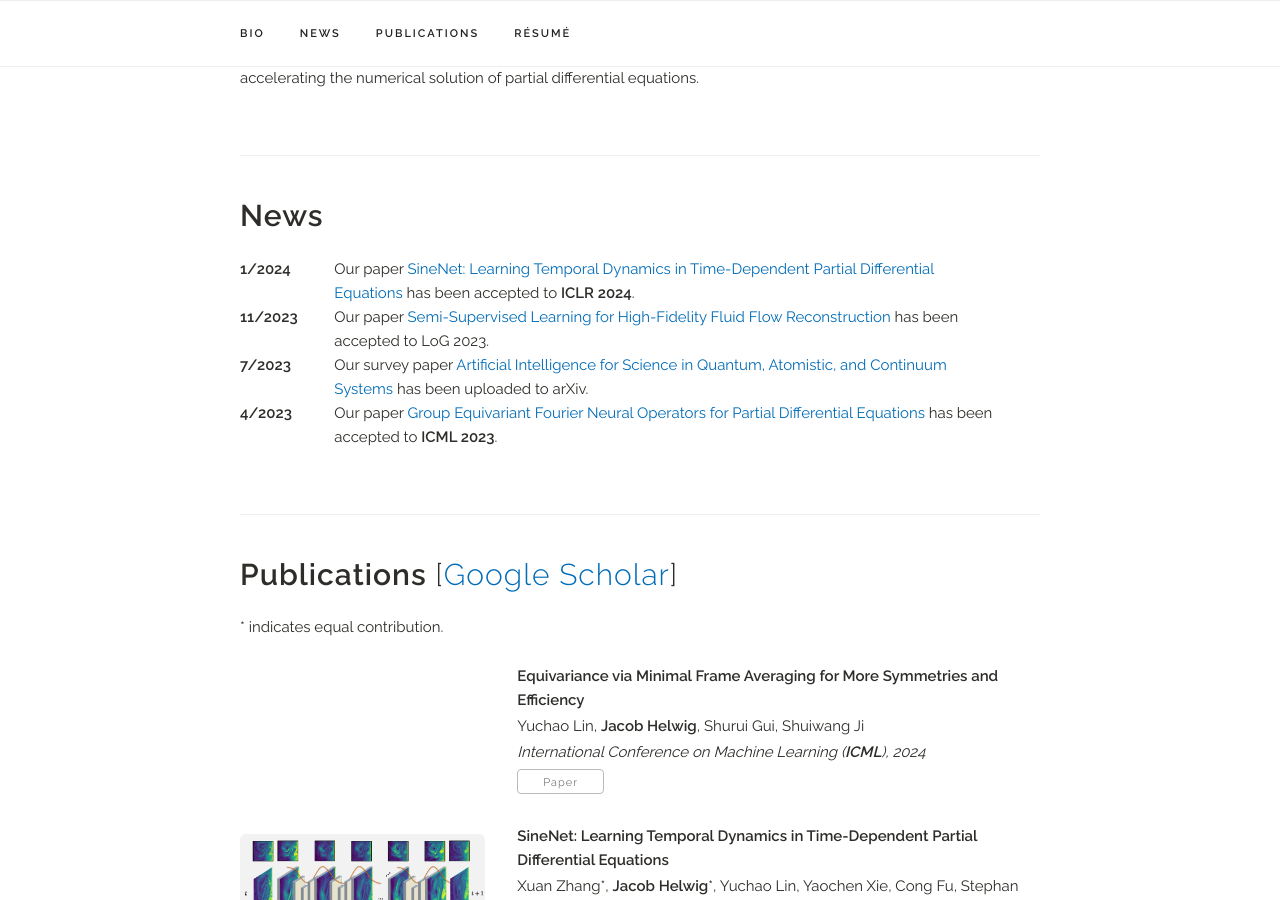
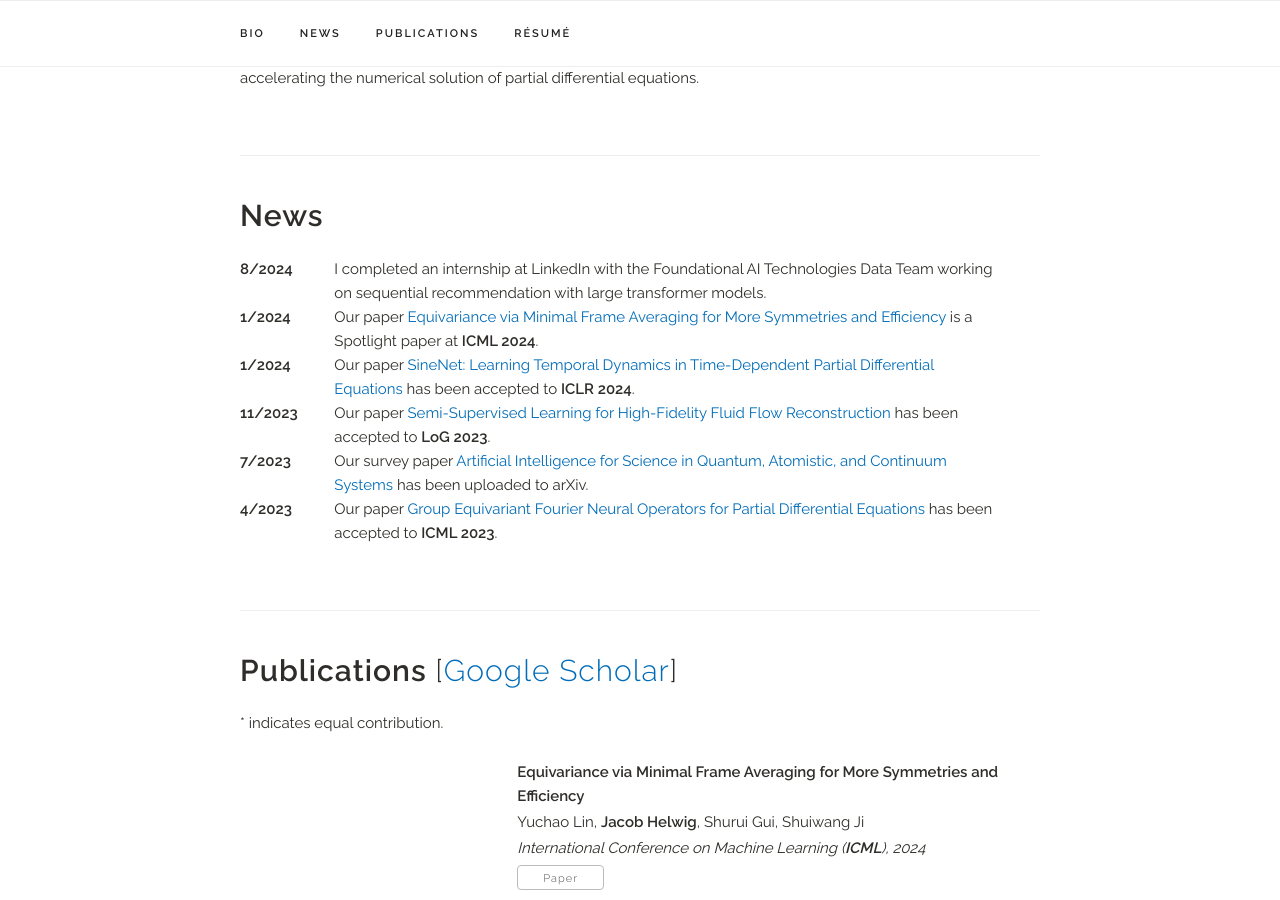
Before and after one commit to JacobHelwig/JacobHelwig.github.io, a Jekyll site: the page built from index.html, in a window 1280 px wide and 900 px high, scrolled down 548 px. Built offline with Jekyll 4.4.1, drawn with Linux system fonts in a browser that asks for light colours; a style sheet for code colours, icons or effects is not loaded.

Commit message:
LinkedIn and MFA to news

```diff
--- a/_data/news.yaml
+++ b/_data/news.yaml
@@ -1,9 +1,15 @@
 news:
+
+- title: "I completed an internship at LinkedIn with the Foundational AI Technologies Data Team working on sequential recommendation with large transformer models."
+  date: "8/2024"
+
+- title: "Our paper <a href='https://arxiv.org/abs/2406.07598'>Equivariance via Minimal Frame Averaging for More Symmetries and Efficiency</a> is a Spotlight paper at <b>ICML 2024</b>."
+  date: "1/2024"
 
 - title: "Our paper <a href='https://openreview.net/forum?id=LSYhE2hLWG'>SineNet: Learning Temporal Dynamics in Time-Dependent Partial Differential Equations</a> has been accepted to <b>ICLR 2024</b>."
   date: "1/2024"
 
-- title: "Our paper <a href='https://jacobhelwig.github.io/'>Semi-Supervised Learning for High-Fidelity Fluid Flow Reconstruction</a> has been accepted to LoG 2023."
+- title: "Our paper <a href='https://jacobhelwig.github.io/'>Semi-Supervised Learning for High-Fidelity Fluid Flow Reconstruction</a> has been accepted to <b>LoG 2023</b>."
   date: "11/2023"
 
 - title: "Our survey paper <a href='https://arxiv.org/abs/2307.08423'>Artificial Intelligence for Science in Quantum, Atomistic, and Continuum Systems</a> has been uploaded to arXiv."
```
